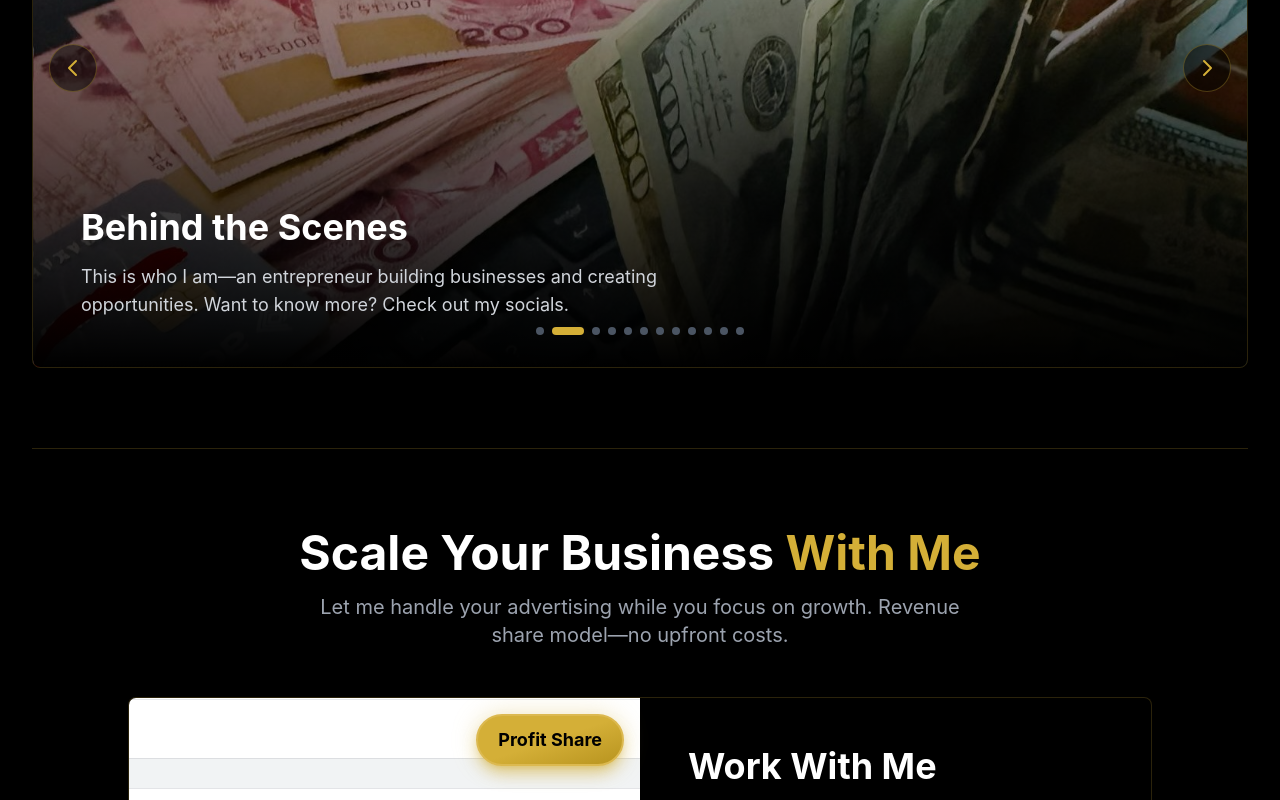
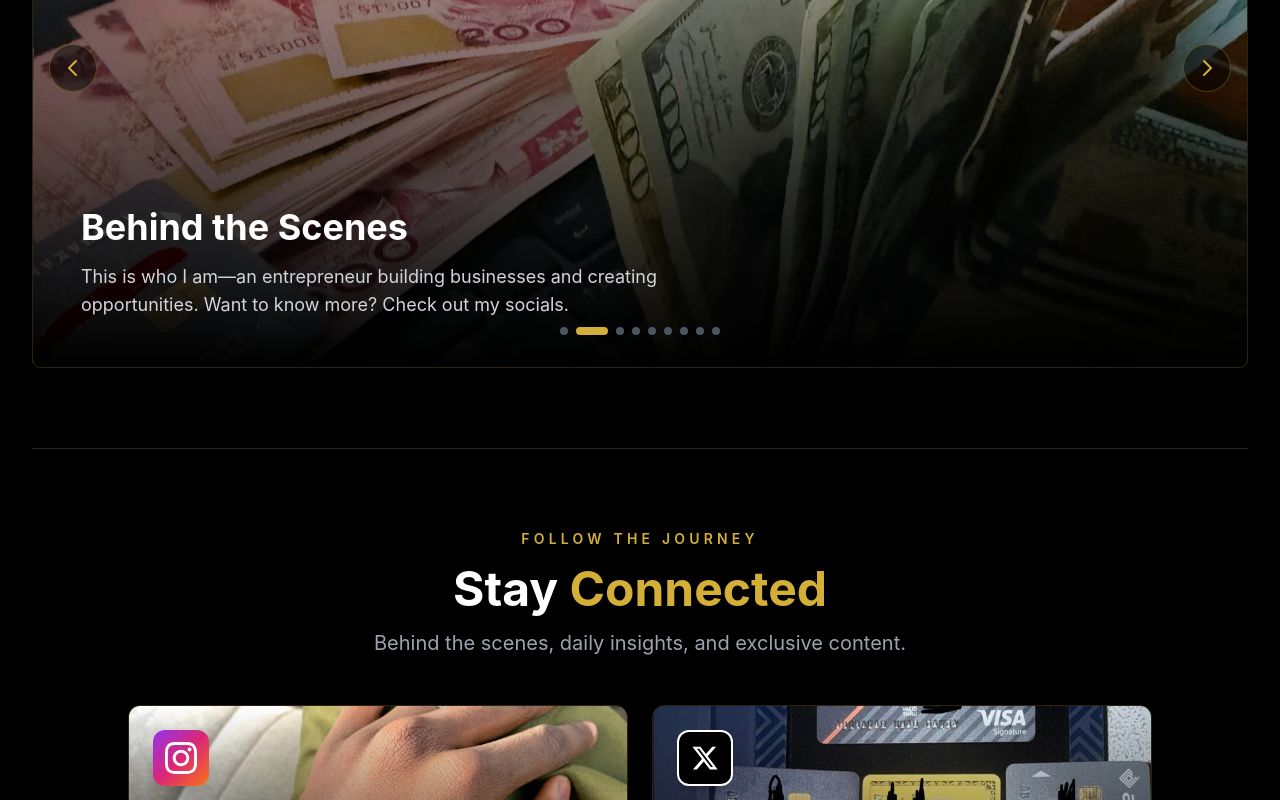
Before and after one commit to legendstarrx/legendstarr, a Next.js app: page / in a window 1280 px wide. Shown: the part 2000-2800 px from the top of the page. Built offline with nearby package versions, Linux system fonts and the light colour scheme.

Commit message:
Update again

```diff
--- a/components/LifestyleGallery.tsx
+++ b/components/LifestyleGallery.tsx
@@ -27,48 +27,33 @@ const lifestyleImages = [
   },
   {
     id: 4,
-    src: '/images/results/lifestyle/WhatsApp Image 2026-01-22 at 14.15.2d4.jpeg',
+    src: '/images/results/lifestyle/WhatsApp Image 2026-01-22 at 14.15.17.jpeg',
     alt: 'Legendstarr'
   },
   {
     id: 5,
-    src: '/images/results/lifestyle/WhatsApp Image 2026-01-22 at 14.15j.23.jpeg',
+    src: '/images/results/lifestyle/WhatsApp Image 2026-01-24 at 12.08.41.jpeg',
     alt: 'Legendstarr'
   },
   {
     id: 6,
-    src: '/images/results/lifestyle/WhatsApp Image 2026-01-22 at 14.15.17.jpeg',
+    src: '/images/results/lifestyle/WhatsApp Image 2026-01-24 at 12.18.28 (1).jpeg',
     alt: 'Legendstarr'
   },
   {
     id: 7,
-    src: '/images/results/lifestyle/WhatsApp Image 2026-01-24 at 12.08.41.jpeg',
+    src: '/images/results/lifestyle/WhatsApp Image 2026-01-24 at 12.41.59.jpeg',
     alt: 'Legendstarr'
   },
   {
     id: 8,
-    src: '/images/results/lifestyle/WhatsApp Image 2026-01-24 at 12.18.28 (1).jpeg',
+    src: '/images/results/lifestyle/WhatsApp Image 2026-01-24 at 19.56.27.jpeg',
     alt: 'Legendstarr'
   },
   {
     id: 9,
-    src: '/images/results/lifestyle/WhatsApp Image 2026-01-24 at 12.41.45.jpeg',
+    src: '/images/results/my lifestyle resultd/WhatsApp Image 2026-01-22 at 14.15.24.jpeg',
     alt: 'Legendstarr'
-  },
-  {
-    id: 10,
-    src: '/images/results/lifestyle/WhatsApp Image 2026-01-24 at 12.41.59.jpeg',
-    alt: 'Legendstarr'
-  },
-  {
-    id: 11,
-    src: '/images/results/lifestyle/WhatsApp Image 2026-01-24 at 19.56.27.jpeg',
-    alt: 'Legendstarr'
-  },
-  {
-    id: 12,
-    src: '/images/results/lifestyle/Screenshot 2026-01-22 144816.png',
-    alt: 'Results'
   },
 ]
 
@@ -164,8 +149,156 @@ export default function LifestyleGallery() {
           </div>
         </AnimatedSection>
 
+        {/* Social Media Section */}
+        <AnimatedSection delay={0.5}>
+          <div className="mt-20 pt-20 border-t border-gold/20">
+            <div className="text-center mb-12">
+              <motion.p
+                className="text-gold text-sm font-semibold tracking-[0.3em] uppercase mb-4"
+                initial={{ opacity: 0, y: 10 }}
+                whileInView={{ opacity: 1, y: 0 }}
+                viewport={{ once: true }}
+              >
+                Follow the Journey
+              </motion.p>
+              <h2 className="text-4xl md:text-5xl font-bold text-white mb-4">
+                Stay <span className="text-gold">Connected</span>
+              </h2>
+              <p className="text-xl text-gray-400 max-w-2xl mx-auto">
+                Behind the scenes, daily insights, and exclusive content.
+              </p>
+            </div>
+
+            <div className="grid grid-cols-1 md:grid-cols-2 gap-6 max-w-5xl mx-auto">
+              {/* Instagram Card */}
+              <motion.a
+                href="https://instagram.com/legendstarrx"
+                target="_blank"
+                rel="noopener noreferrer"
+                className="group relative aspect-[4/3] rounded-xl overflow-hidden border border-gold/20 hover:border-gold/60 transition-all duration-500"
+                whileHover={{ scale: 1.02, y: -5 }}
+                whileTap={{ scale: 0.98 }}
+              >
+                <Image
+                  src="/images/results/lifestyle/WhatsApp Image 2026-01-24 at 12.41.59.jpeg"
+                  alt="Follow on Instagram"
+                  fill
+                  className="object-cover group-hover:scale-110 transition-transform duration-700"
+                  sizes="(max-width: 768px) 100vw, 50vw"
+                />
+                <div className="absolute inset-0 bg-gradient-to-t from-black via-black/60 to-transparent group-hover:from-black/90 transition-all duration-500" />
+
+                {/* Instagram Logo */}
+                <div className="absolute top-6 left-6">
+                  <motion.div
+                    className="w-14 h-14 rounded-xl bg-gradient-to-br from-purple-600 via-pink-600 to-orange-500 flex items-center justify-center shadow-lg"
+                    whileHover={{ rotate: 10 }}
+                  >
+                    <svg className="w-8 h-8 text-white" fill="currentColor" viewBox="0 0 24 24">
+                      <path d="M12 2.163c3.204 0 3.584.012 4.85.07 3.252.148 4.771 1.691 4.919 4.919.058 1.265.069 1.645.069 4.849 0 3.205-.012 3.584-.069 4.849-.149 3.225-1.664 4.771-4.919 4.919-1.266.058-1.644.07-4.85.07-3.204 0-3.584-.012-4.849-.07-3.26-.149-4.771-1.699-4.919-4.92-.058-1.265-.07-1.644-.07-4.849 0-3.204.013-3.583.07-4.849.149-3.227 1.664-4.771 4.919-4.919 1.266-.057 1.645-.069 4.849-.069zm0-2.163c-3.259 0-3.667.014-4.947.072-4.358.2-6.78 2.618-6.98 6.98-.059 1.281-.073 1.689-.073 4.948 0 3.259.014 3.668.072 4.948.2 4.358 2.618 6.78 6.98 6.98 1.281.058 1.689.072 4.948.072 3.259 0 3.668-.014 4.948-.072 4.354-.2 6.782-2.618 6.979-6.98.059-1.28.073-1.689.073-4.948 0-3.259-.014-3.667-.072-4.947-.196-4.354-2.617-6.78-6.979-6.98-1.281-.059-1.69-.073-4.949-.073zm0 5.838c-3.403 0-6.162 2.759-6.162 6.162s2.759 6.163 6.162 6.163 6.162-2.759 6.162-6.163c0-3.403-2.759-6.162-6.162-6.162zm0 10.162c-2.209 0-4-1.79-4-4 0-2.209 1.791-4 4-4s4 1.791 4 4c0 2.21-1.791 4-4 4zm6.406-11.845c-.796 0-1.441.645-1.441 1.44s.645 1.44 1.441 1.44c.795 0 1.439-.645 1.439-1.44s-.644-1.44-1.439-1.44z"/>
+                    </svg>
+                  </motion.div>
+                </div>
+
+                {/* Content */}
+                <div className="absolute bottom-0 left-0 right-0 p-6 md:p-8">
+                  <p className="text-gray-400 text-sm mb-2 group-hover:text-gray-300 transition-colors">Daily updates & behind the scenes</p>
+                  <h3 className="text-2xl md:text-3xl font-bold text-white group-hover:text-gold transition-colors">
+                    Instagram
+                  </h3>
+                </div>
+
+                {/* Hover Arrow */}
+                <div className="absolute top-6 right-6 opacity-0 group-hover:opacity-100 transition-opacity duration-300">
+                  <div className="w-10 h-10 rounded-full bg-gold/20 backdrop-blur-sm flex items-center justify-center">
+                    <svg className="w-5 h-5 text-gold" fill="none" stroke="currentColor" viewBox="0 0 24 24">
+                      <path strokeLinecap="round" strokeLinejoin="round" strokeWidth={2} d="M10 6H6a2 2 0 00-2 2v10a2 2 0 002 2h10a2 2 0 002-2v-4M14 4h6m0 0v6m0-6L10 14" />
+                    </svg>
+                  </div>
+                </div>
+              </motion.a>
+
+              {/* Twitter/X Card */}
+              <motion.a
+                href="https://twitter.com/legendstarrx"
+                target="_blank"
+                rel="noopener noreferrer"
+                className="group relative aspect-[4/3] rounded-xl overflow-hidden border border-gold/20 hover:border-gold/60 transition-all duration-500"
+                whileHover={{ scale: 1.02, y: -5 }}
+                whileTap={{ scale: 0.98 }}
+              >
+                <Image
+                  src="/images/results/lifestyle/WhatsApp Image 2026-01-24 at 19.56.27.jpeg"
+                  alt="Follow on Twitter"
+                  fill
+                  className="object-cover group-hover:scale-110 transition-transform duration-700"
+                  sizes="(max-width: 768px) 100vw, 50vw"
+                />
+                <div className="absolute inset-0 bg-gradient-to-t from-black via-black/60 to-transparent group-hover:from-black/90 transition-all duration-500" />
+
+                {/* X Logo */}
+                <div className="absolute top-6 left-6">
+                  <motion.div
+                    className="w-14 h-14 rounded-xl bg-black border-2 border-white flex items-center justify-center shadow-lg"
+                    whileHover={{ rotate: -10 }}
+                  >
+                    <svg className="w-7 h-7 text-white" fill="currentColor" viewBox="0 0 24 24">
+                      <path d="M18.244 2.25h3.308l-7.227 8.26 8.502 11.24H16.17l-5.214-6.817L4.99 21.75H1.68l7.73-8.835L1.254 2.25H8.08l4.713 6.231zm-1.161 17.52h1.833L7.084 4.126H5.117z"/>
+                    </svg>
+                  </motion.div>
+                </div>
+
+                {/* Content */}
+                <div className="absolute bottom-0 left-0 right-0 p-6 md:p-8">
+                  <p className="text-gray-400 text-sm mb-2 group-hover:text-gray-300 transition-colors">Thoughts, insights & updates</p>
+                  <h3 className="text-2xl md:text-3xl font-bold text-white group-hover:text-gold transition-colors">
+                    Twitter / X
+                  </h3>
+                </div>
+
+                {/* Hover Arrow */}
+                <div className="absolute top-6 right-6 opacity-0 group-hover:opacity-100 transition-opacity duration-300">
+                  <div className="w-10 h-10 rounded-full bg-gold/20 backdrop-blur-sm flex items-center justify-center">
+                    <svg className="w-5 h-5 text-gold" fill="none" stroke="currentColor" viewBox="0 0 24 24">
+                      <path strokeLinecap="round" strokeLinejoin="round" strokeWidth={2} d="M10 6H6a2 2 0 00-2 2v10a2 2 0 002 2h10a2 2 0 002-2v-4M14 4h6m0 0v6m0-6L10 14" />
+                    </svg>
+                  </div>
+                </div>
+              </motion.a>
+            </div>
+
+            {/* Social Handles */}
+            <div className="flex flex-wrap justify-center gap-8 mt-10">
+              <motion.a
+                href="https://instagram.com/legendstarrx"
+                target="_blank"
+                rel="noopener noreferrer"
+                className="flex items-center gap-3 text-gray-400 hover:text-gold transition-colors group"
+                whileHover={{ scale: 1.05 }}
+              >
+                <svg className="w-6 h-6" fill="currentColor" viewBox="0 0 24 24">
+                  <path d="M12 2.163c3.204 0 3.584.012 4.85.07 3.252.148 4.771 1.691 4.919 4.919.058 1.265.069 1.645.069 4.849 0 3.205-.012 3.584-.069 4.849-.149 3.225-1.664 4.771-4.919 4.919-1.266.058-1.644.07-4.85.07-3.204 0-3.584-.012-4.849-.07-3.26-.149-4.771-1.699-4.919-4.92-.058-1.265-.07-1.644-.07-4.849 0-3.204.013-3.583.07-4.849.149-3.227 1.664-4.771 4.919-4.919 1.266-.057 1.645-.069 4.849-.069zm0-2.163c-3.259 0-3.667.014-4.947.072-4.358.2-6.78 2.618-6.98 6.98-.059 1.281-.073 1.689-.073 4.948 0 3.259.014 3.668.072 4.948.2 4.358 2.618 6.78 6.98 6.98 1.281.058 1.689.072 4.948.072 3.259 0 3.668-.014 4.948-.072 4.354-.2 6.782-2.618 6.979-6.98.059-1.28.073-1.689.073-4.948 0-3.259-.014-3.667-.072-4.947-.196-4.354-2.617-6.78-6.979-6.98-1.281-.059-1.69-.073-4.949-.073zm0 5.838c-3.403 0-6.162 2.759-6.162 6.162s2.759 6.163 6.162 6.163 6.162-2.759 6.162-6.163c0-3.403-2.759-6.162-6.162-6.162zm0 10.162c-2.209 0-4-1.79-4-4 0-2.209 1.791-4 4-4s4 1.791 4 4c0 2.21-1.791 4-4 4zm6.406-11.845c-.796 0-1.441.645-1.441 1.44s.645 1.44 1.441 1.44c.795 0 1.439-.645 1.439-1.44s-.644-1.44-1.439-1.44z"/>
+                </svg>
+                <span className="font-semibold">@legendstarrx</span>
+              </motion.a>
+              <motion.a
+                href="https://twitter.com/legendstarrx"
+                target="_blank"
+                rel="noopener noreferrer"
+                className="flex items-center gap-3 text-gray-400 hover:text-gold transition-colors group"
+                whileHover={{ scale: 1.05 }}
+              >
+                <svg className="w-6 h-6" fill="currentColor" viewBox="0 0 24 24">
+                  <path d="M18.244 2.25h3.308l-7.227 8.26 8.502 11.24H16.17l-5.214-6.817L4.99 21.75H1.68l7.73-8.835L1.254 2.25H8.08l4.713 6.231zm-1.161 17.52h1.833L7.084 4.126H5.117z"/>
+                </svg>
+                <span className="font-semibold">@legendstarrx</span>
+              </motion.a>
+            </div>
+          </div>
+        </AnimatedSection>
+
         {/* Work With Me Showcase */}
-        <AnimatedSection delay={0.5}>
+        <AnimatedSection delay={0.7}>
           <div className="mt-20 pt-20 border-t border-gold/20">
             <div className="text-center mb-12">
               <h2 className="text-4xl md:text-5xl font-bold text-white mb-4">
```
